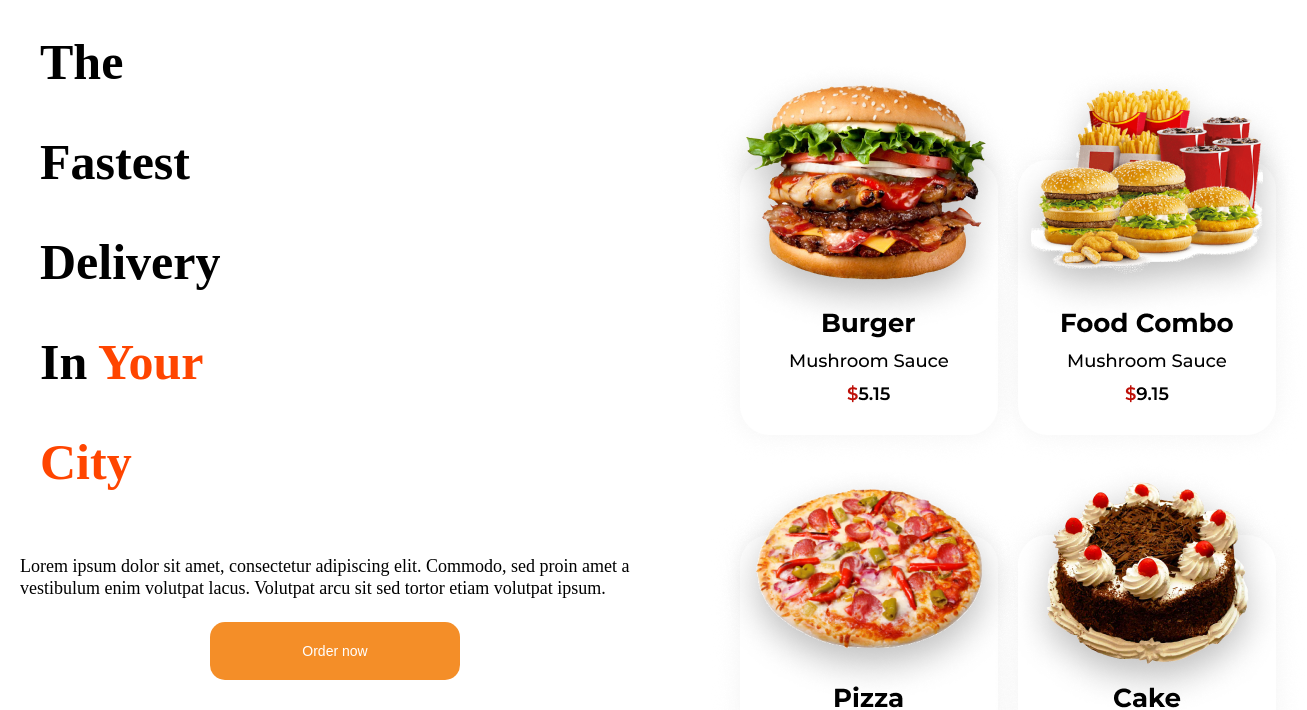
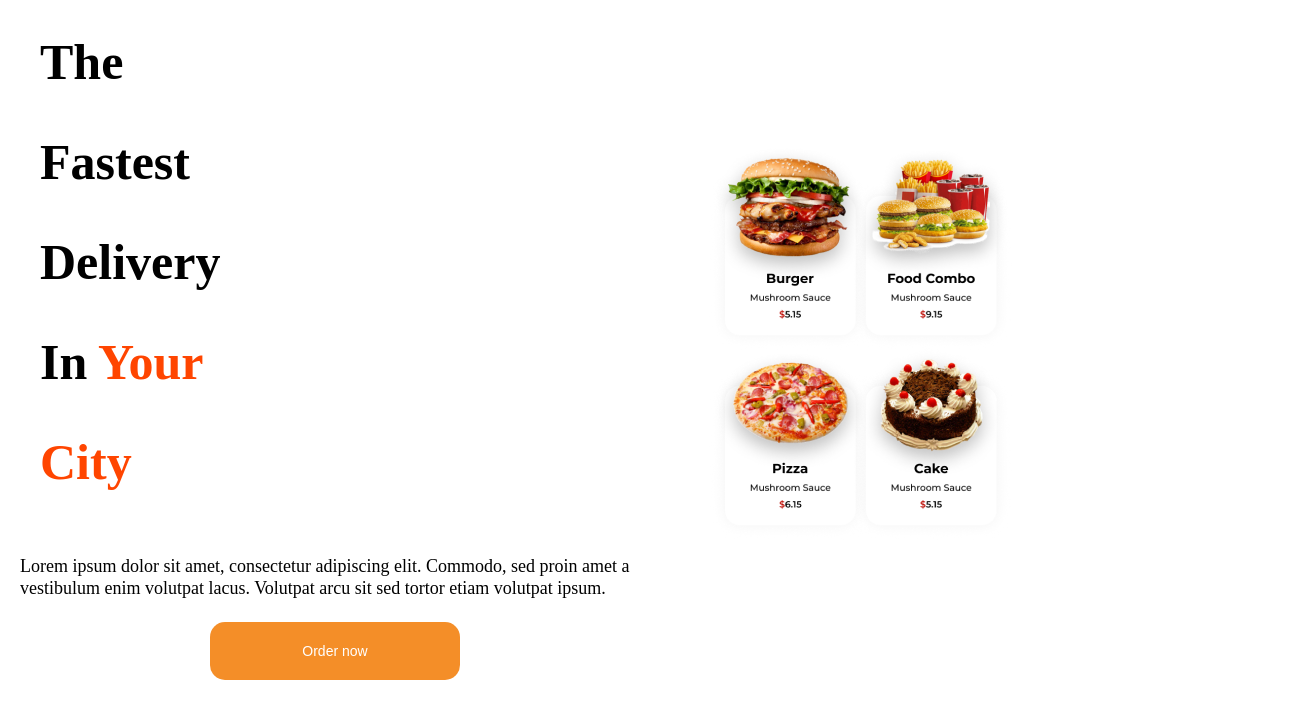
Before and after one commit to Omasjhn/Food-delivery-website, a plain HTML site: page index.html in a window 1280 px wide. Shown: the part 90-800 px from the top of the page, 1307 px wide, since content can reach past the window. Drawn offline with Linux system fonts and the light colour scheme.

Commit message:
changed the hero image

```diff
--- a/index.html
+++ b/index.html
@@ -40,7 +40,7 @@
         <button class="btn">Order now</button></div>
 </div>
 
-    <div class="hero-image"><img src="hero-image 1 (1).png"></div>
+    <div class="hero-image"><img src="hero-image 2.png"></div>
 </div>
 
 <div class="Location">
--- a/project.css
+++ b/project.css
@@ -125,12 +125,13 @@ p{
 .hero-image{
     display: flex;
     align-items: center;
-    padding: 40px;
-    width: 312px;
-    height: 410px;
+    padding-top: 200px;
+    width: 1px;
+    height: 1px;
 
 }
 .state{
+    padding-top: 200px;
     text-align: center;
 
 }
@@ -304,7 +305,10 @@ gap: 20px;
         text-align: left;
     }
     .hero-image{
-        height: auto;
+        height: 100%;
+        padding: 0;
+        width: 100%;
+        padding-left: 50px;
     }
 
     .btn{
```
